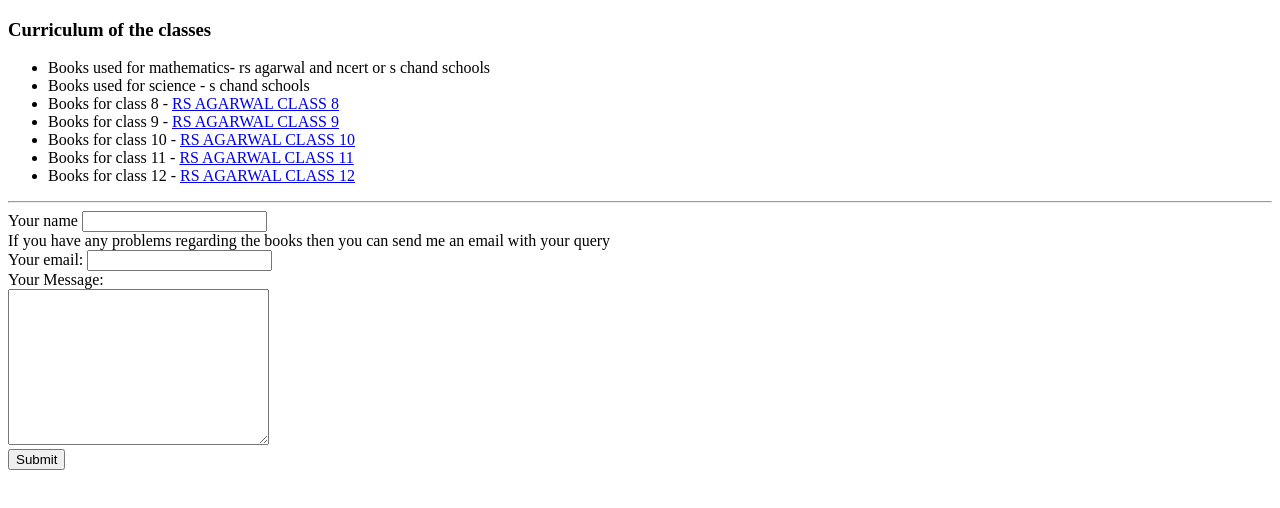
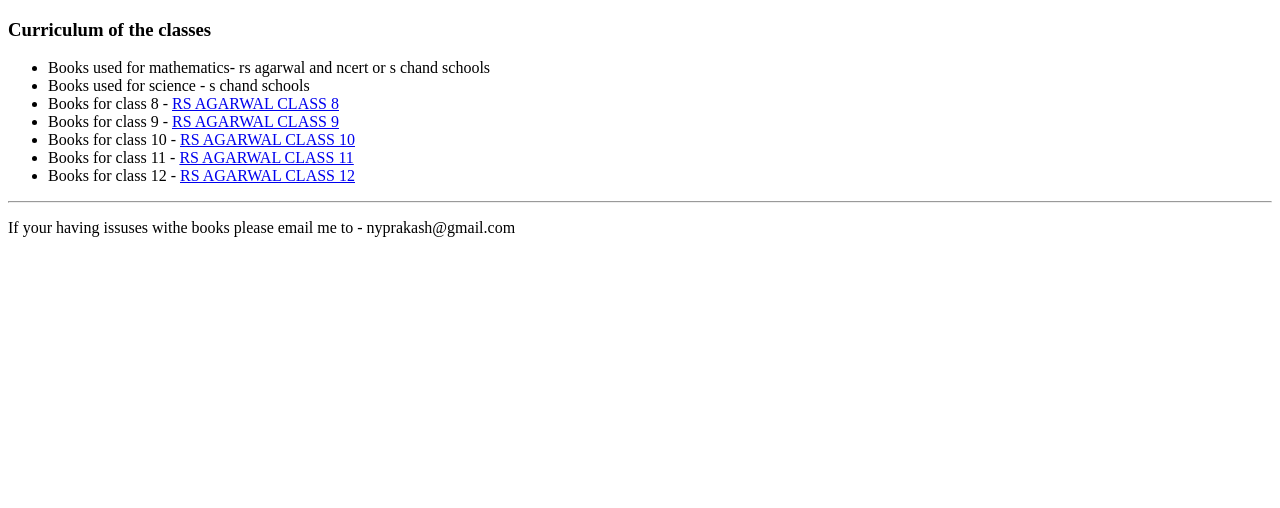
Before and after one commit to PN100/tt, a plain HTML site: page class book.html in a window 1280 px wide. Drawn offline with Linux system fonts and the light colour scheme.

Commit message:
Update class book.html

```diff
--- a/class book.html
+++ b/class book.html
@@ -31,16 +31,7 @@
   </ul>
 </p>
 <hr>
-<form  action="mailto:nallapratik13@gmail.com" method="post"enctype="text/plain">
-  <label>Your name</label>
-  <input type="name" name="yourName" value=""><br>
-  <label> If you have any problems regarding the books then you can send me an email with your query</label><br>
-  <label>Your email:</label>
-  <input type="email" name="yourEmail" value=""><br>
-  <label>Your Message:</label><br>
-  <textarea name="yourMessage" rows="10" cols="30"></textarea><br>
-  <input type="submit" name="">
-</form>
+  <p>If your having issuses withe books please email me to - nyprakash@gmail.com</p>
 
 
   </body>
```
